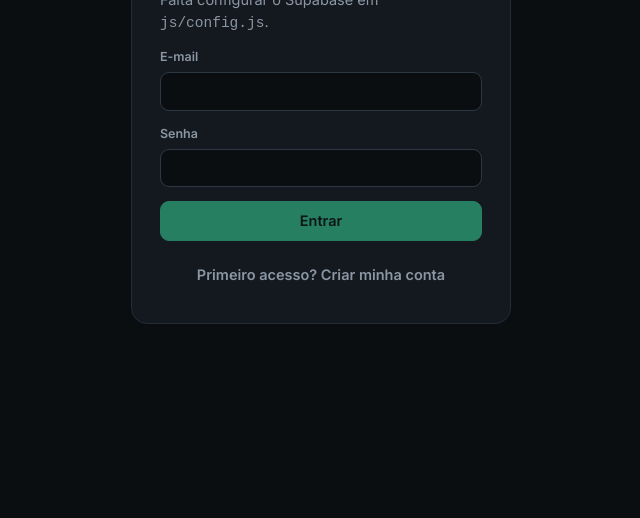
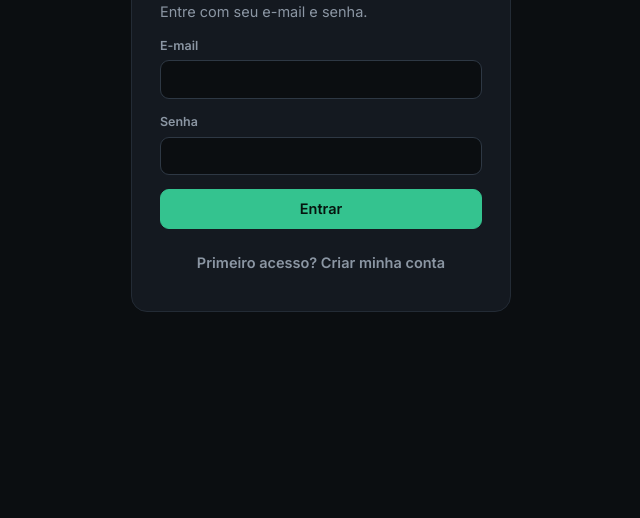
Before and after one commit to sirjonespkr/diario-de-mesa, a plain HTML site: page index.html in a window 1280 px wide. Shown: the part 282-800 px from the top of the page, without its empty margins (319-959 px from the left). Drawn offline with nearby package versions, Linux system fonts and the light colour scheme.

Commit message:
Conecta ao Supabase do projeto
Co-Authored-By: Claude Opus 5.5 <noreply@anthropic.com>
Claude-Session: https://claude.ai/code/session_01PVpU2VNW81ir3Ru4fbw3Bd

```diff
--- a/index.html
+++ b/index.html
@@ -9,7 +9,7 @@
 <link rel="preconnect" href="https://fonts.googleapis.com">
 <link rel="stylesheet" href="https://fonts.googleapis.com/css2?family=Sora:wght@500;600;700&family=Inter:wght@400;500;600;700&family=JetBrains+Mono:wght@400;600&display=swap">
 <link rel="stylesheet" href="css/app.css">
-<script src="https://cdn.jsdelivr.net/npm/@supabase/supabase-js@2.45.4/dist/umd/supabase.min.js"></script>
+<script src="https://cdn.jsdelivr.net/npm/@supabase/supabase-js@2.110.1"></script>
 </head>
 <body>
 
--- a/js/app.js
+++ b/js/app.js
@@ -27,7 +27,7 @@ function fail(e, what) {
 }
 
 /* ================= supabase ================= */
-const configured = !SUPABASE_URL.startsWith("COLE_");
+const configured = !SUPABASE_URL.startsWith("COLE_") && !!window.supabase;
 const sb = configured ? window.supabase.createClient(SUPABASE_URL, SUPABASE_ANON_KEY) : null;
 
 const S = { user: null, hands: [], images: [], events: [], tasks: [], pregrind: [], leaks: [], tags: [], urls: new Map() };
--- a/js/config.js
+++ b/js/config.js
@@ -1,8 +1,8 @@
 // Preencha com os dados do seu projeto Supabase:
 // Supabase → Project Settings → API → "Project URL" e "anon public key".
 // A chave "anon" é pública por natureza: a segurança vem das regras do banco (schema.sql).
-export const SUPABASE_URL = "COLE_AQUI_A_PROJECT_URL";
-export const SUPABASE_ANON_KEY = "COLE_AQUI_A_ANON_KEY";
+export const SUPABASE_URL = "https://setfwqbgnrdqjhdyyrwm.supabase.co";
+export const SUPABASE_ANON_KEY = "sb_publishable_pgZwjSF38yBhEQo1B0AmRQ_JSn2O374";
 
 export const SITES = ["PokerStars", "GGPoker", "CoinPoker", "PartyPoker", "iPoker", "Bodog", "YaPoker"];
 export const POSITIONS = ["UTG", "UTG+1", "UTG+2", "LJ", "HJ", "CO", "BTN", "SB", "BB"];
```
